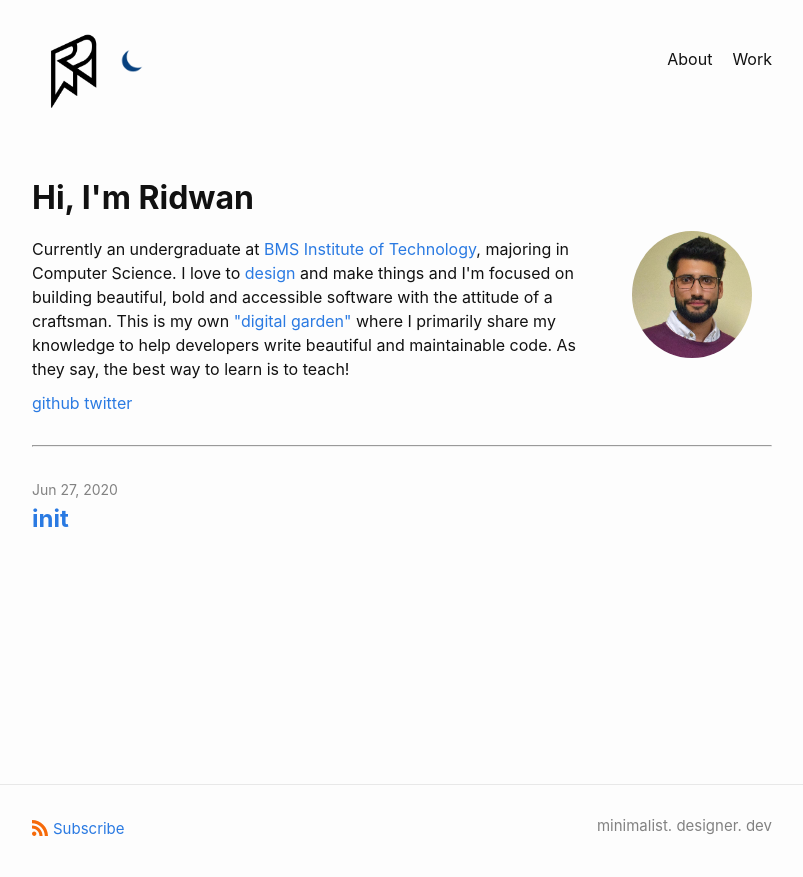
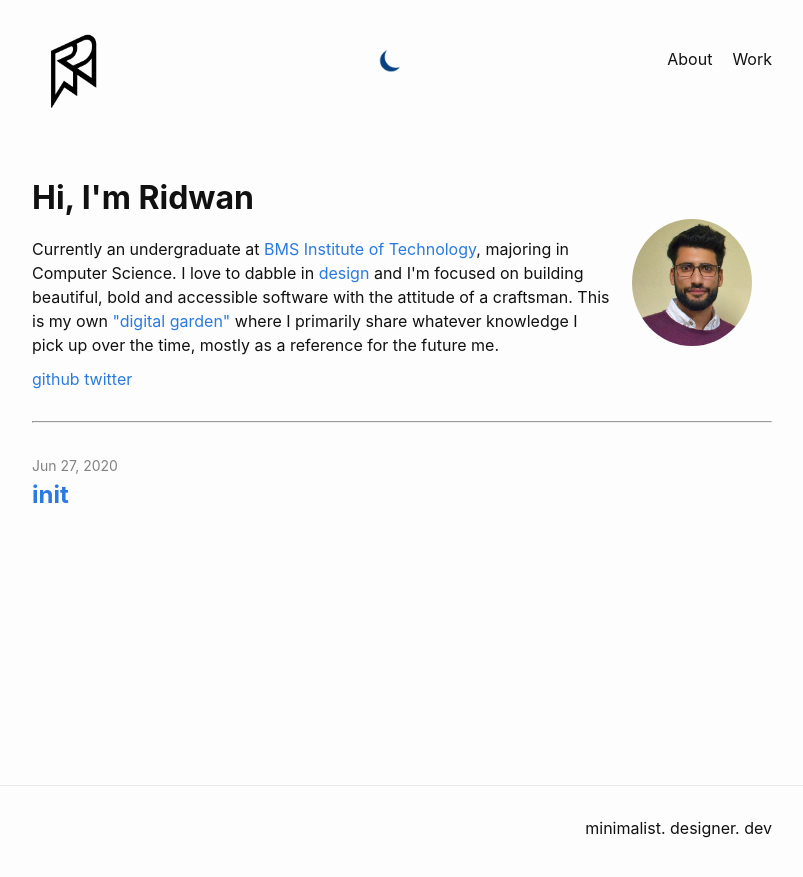
Before and after one commit to rdwns/rdwn, a Jekyll site: the page built from index.markdown, in a window 1280 px wide. Shown: the top 877 px of the page, without its empty margins (238-1041 px from the left). Built offline with Jekyll 4.4.1, drawn with Linux system fonts in a browser that asks for light colours.

Commit message:
polish up ui

```diff
--- a/_includes/footer.html
+++ b/_includes/footer.html
@@ -5,13 +5,6 @@
 
     <div class="footer-col-wrapper">
       <div class="footer-col">
-        <p class="feed-subscribe">
-          <a href="{{ 'feed.xml' | relative_url }}">
-            <svg class="svg-icon orange">
-              <use xlink:href="{{ 'assets/minima-social-icons.svg#rss' | relative_url }}"></use>
-            </svg><span>Subscribe</span>
-          </a>
-        </p>
       {%- if site.author %}
         <ul class="contact-list">
           {% if site.author.name -%}
@@ -22,10 +15,7 @@
           {%- endif %}
         </ul>
       {%- endif %}
-      </div>
-      <div class="footer-col">
-        <p>{{ site.description | escape }}</p>
-      </div>
+
     </div>
 
     <div class="social-links">
@@ -34,5 +24,12 @@
 
   </div>
 
+  <div class="footer-col footer-col">
+    <p>{{ site.description | escape }}</p>
+  </div>
+
+
+</div>
+
 
 </footer>
--- a/_includes/header.html
+++ b/_includes/header.html
@@ -7,8 +7,8 @@
     {%- assign default_paths = site.pages | map: "path" -%}
     {%- assign page_paths = site.header_pages | default: default_paths -%}
     {%- assign titles_size = site.pages | map: 'title' | join: '' | size -%}
-    <a class="site-title" rel="author" href="{{ "/" | relative_url }}"><img id="logo" class="rdwn-logo"></a>
-    <a id="theme-toggle" onclick="modeSwitcher()"></a>
+    <div><a class="site-title" rel="author" href="{{ "/" | relative_url }}"><img id="logo" class="rdwn-logo"></a></div>
+    <div><a id="theme-toggle" onclick="modeSwitcher()"></a></div>
     {%- if titles_size > 0 -%}
       <nav class="site-nav">
         <input type="checkbox" id="nav-trigger" class="nav-trigger" />
--- a/_sass/minima/_base.scss
+++ b/_sass/minima/_base.scss
@@ -205,12 +205,14 @@ pre {
  * Wrapper
  */
 .wrapper {
+  display: flex;
+  justify-content: space-between;
   max-width: calc(#{$content-width} - (#{$spacing-unit}));
   margin-right: auto;
   margin-left: auto;
   padding-right: $spacing-unit / 2;
   padding-left: $spacing-unit / 2;
-  @extend %clearfix;
+  // @extend %clearfix;
 
   @media screen and (min-width: $on-large) {
     max-width: calc(#{$content-width} - (#{$spacing-unit} * 2));
--- a/index.markdown
+++ b/index.markdown
@@ -9,12 +9,12 @@ layout: home
   <div id="left-container">
   <div><h1>Hi, I'm Ridwan</h1></div>
    <div class="bio">
-   Currently an undergraduate at <a href="https://bmsit.ac.in">BMS Institute of Technology</a>, majoring in Computer Science. I love to <a href="https://rdwn.design">design</a> and make things and I'm focused on building beautiful, bold and accessible software with the attitude of a craftsman. This is my own <a href="https://dev.to/jbranchaud/the-digital-garden-l10">"digital garden"</a> where I primarily share my knowledge to help developers write beautiful and maintainable code. As they say, the best way to learn is to teach!
+   Currently an undergraduate at <a href="https://bmsit.ac.in">BMS Institute of Technology</a>, majoring in Computer Science. I love to dabble in <a href="https://rdwn.design">design</a> and I'm focused on building beautiful, bold and accessible software with the attitude of a craftsman. This is my own <a href="https://dev.to/jbranchaud/the-digital-garden-l10">"digital garden"</a> where I primarily share whatever knowledge I pick up over the time, mostly as a reference for the future me.
    </div>
    <div id="social-list">
    <ul>
-   <li><a href="#">github</a></li>
-   <li><a href="#">twitter</a></li>
+   <li><a href="https://www.github.com/rdwns">github</a></li>
+   <li><a href="https://www.twitter.com/rdwnshfi">twitter</a></li>
 
   </ul>
 
```
